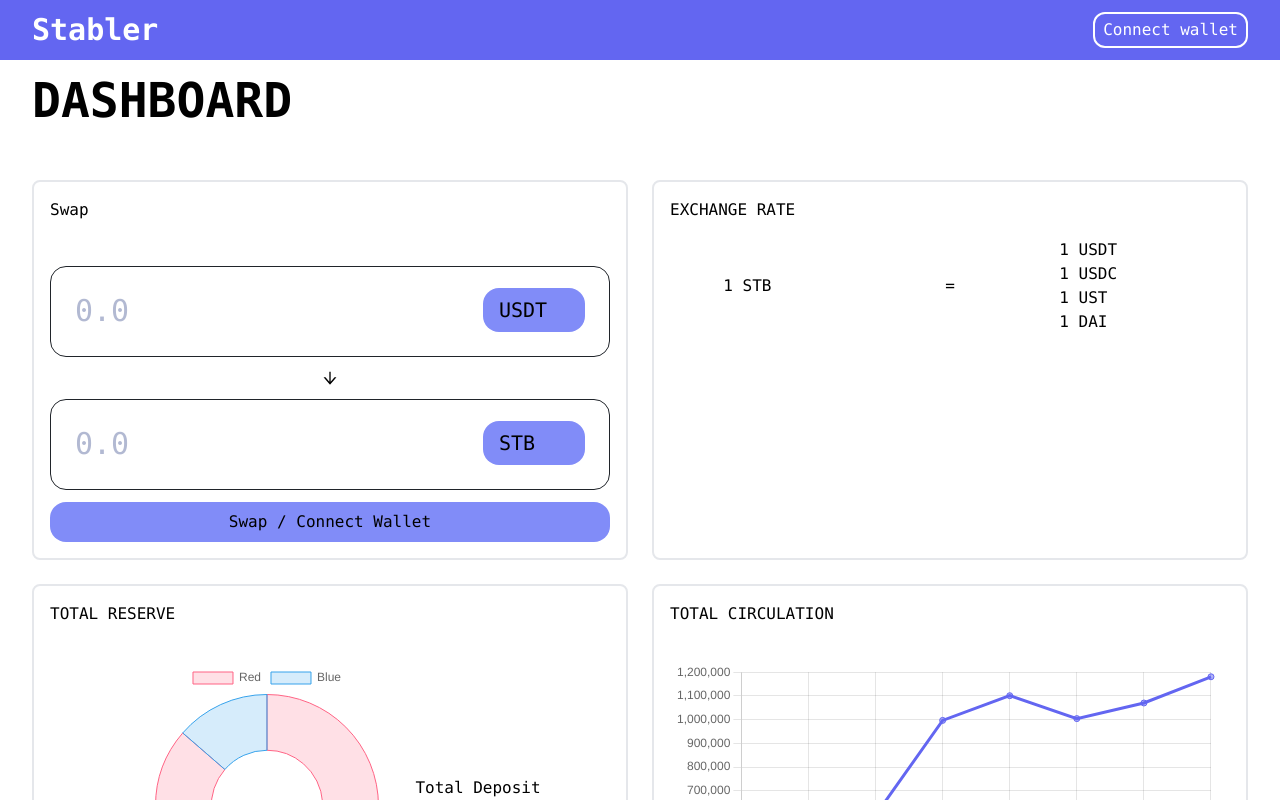
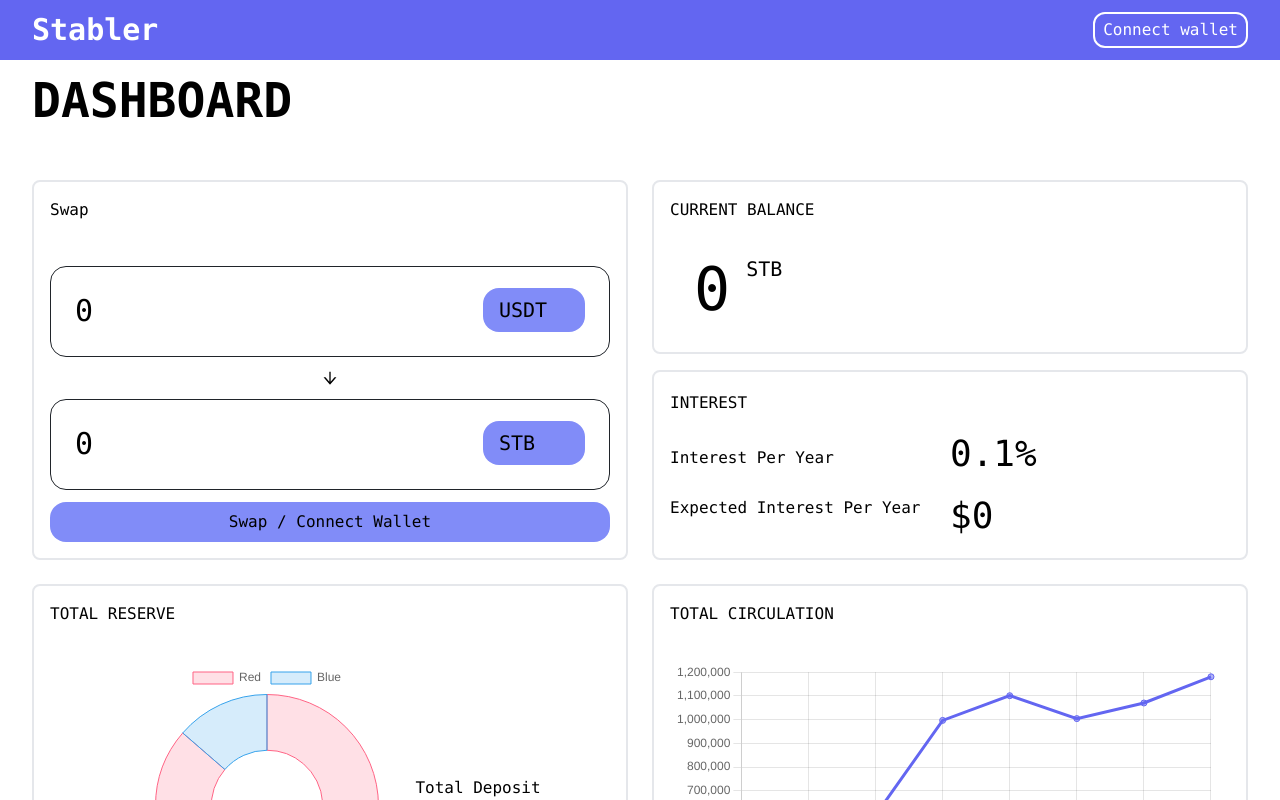
Before and after one commit to erichuang27/stabler_coin, a React (Create React App) app: page /dashboard in a window 1280 px wide. Shown: the top 800 px of the page. Built offline with nearby package versions, Linux system fonts and the light colour scheme.

Commit message:
updated dashboard interest and balance

```diff
--- a/src/App.js
+++ b/src/App.js
@@ -11,7 +11,7 @@ export function App() {
             <p className="text-9xl mt-auto mb-8 "
             >Stabler</p>
             <p className="text-2xl mb-4">The Future Decentralized Reserve Currency</p>
-            <p className="text-lg mb-8">Stabler is a community-owned, decentralized and censorship-resistant reserve currency that is deeply liquid, asset-backed, and used widely across Web3.</p>
+            <p className="text-lg mb-8">Stabler is a over-collateralized, decentralized, and diversified stable coin that is deeply liquid, asset-backed, and used widely across Web3.</p>
             <Link to="/dashboard" className="mb-auto w-48 bg-indigo-400 hover:bg-indigo-600 py-2 px-4 text-center rounded transition ease-in-out delay-25 duration-250">
               Enter Dashboard
             </Link>
--- a/src/dashboard.js
+++ b/src/dashboard.js
@@ -11,11 +11,12 @@ import Swap from './swap';
 
 export default function Dashboard() {
   const [walletAddress, setWalletAddress] = useState('');
-  const [provider, setProvider] = useState(null);
+  const [balance, setBalance] = useState(0);
   const [type1, setType1] = useState(0);
   const [type2, setType2] = useState(7);
   const types = ["USDT", "DAI", "BUSD", "USDC", "TUSD", "UST", "DGX", "STB"]
-  const [amount, setAmount] = useState();
+  const [amount, setAmount] = useState(0);
+  const [provider, setProvider] = useState();
 
   async function requestAccount() {
     console.log('Requesting account...');
@@ -45,7 +46,10 @@ export default function Dashboard() {
       await requestAccount();
 
       const provider = new ethers.providers.Web3Provider(window.ethereum);
-      setProvider(provider);
+      setProvider(provider)
+      const bal = await provider.getBalance(walletAddress)
+      console.log(ethers.utils.formatEther(bal))
+      setBalance(ethers.utils.formatEther(bal))
     }
   }
 
@@ -141,27 +145,28 @@ export default function Dashboard() {
                 </div>
               </div>
             </div>
-            <div className='border-2 rounded-lg'>
-              <div className='mx-4 mt-4'>EXCHANGE RATE</div>
-              <div className='grid grid-cols-3 gap-4'>
-                <div className='mx-4 flex justify-center items-center'>
-                  1 STB
+            <div className='h-full'>
+              <div className='h-full grid grid-rows-2'>
+                <div className='border-2 mb-4 rounded-lg grid grid-rows-3'>
+                  <div className='m-4'>CURRENT BALANCE</div>
+                  <div className="w-full row-span-2 flex">
+                    <div className="ml-10 text-6xl mt-5">{balance}</div>
+                    <div className="text-xl ml-4 mt-4">
+                      STB
+                    </div>
+                  </div>
                 </div>
-                <div className='mx-4 flex justify-center items-center'>
-                  =
-                </div>
-                <div className='my-4 justify-center items-center'>
-                  <div>
-                    1 USDT
-                  </div>
-                  <div>
-                    1 USDC
-                  </div>
-                  <div>
-                    1 UST
-                  </div>
-                  <div>
-                    1 DAI
+                <div className='border-2 rounded-lg h-full'>
+                  <div className='h-full grid grid-rows-3 mx-4'>
+                    <div className='my-auto'>INTEREST</div>
+                    <div className="grid grid-cols-2">
+                      <div className='mt-3'> Interest Per Year</div>
+                      <div className='text-4xl'>0.1%</div>
+                    </div>
+                    <div className="grid grid-cols-2">
+                      <div className=''> Expected Interest Per Year</div>
+                      <div className='text-4xl'>${balance * 0.001}</div>
+                    </div>
                   </div>
                 </div>
               </div>
```
